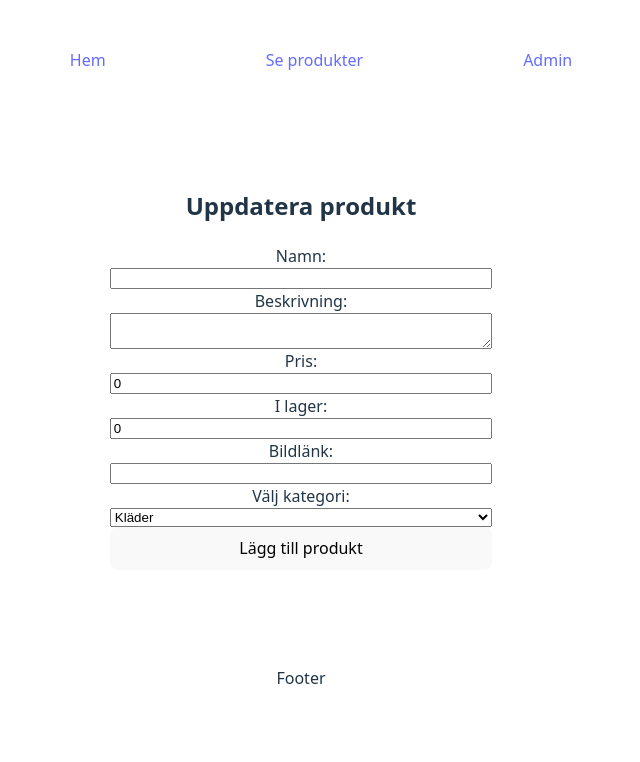
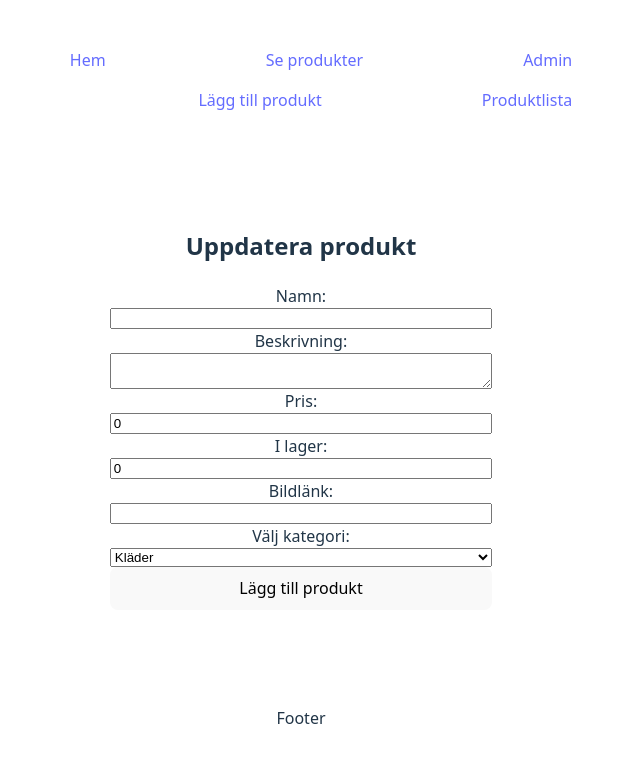
Before and after one commit to clarawappling/ecommerce, a React (Vite) app in the folder ecommerce-client/: page /admin/create-product in a window 1280 px wide. Shown: the top 762 px of the page, without its empty margins (339-979 px from the left). Built offline with nearby package versions, Linux system fonts and the light colour scheme.

Commit message:
temp route solution for admin with just another menu

```diff
--- /dev/null
+++ b/ecommerce-client/src/components/NavigationAdmin.tsx
@@ -0,0 +1,19 @@
+import { NavLink } from "react-router"
+import "../styles/Navigation.css"
+
+export const NavigationAdmin = () => {
+    return (
+        <nav id="admin-nav">
+            <ul>
+                <li>
+                    <NavLink to={"/admin/create-product"}>Lägg till produkt</NavLink>
+                </li>
+
+                <li>
+                    <NavLink to={"/admin/products"}>Produktlista</NavLink>
+                </li>
+                {/* Lägg till customers och ordrar */}
+            </ul>
+        </nav>
+    )
+}
--- a/ecommerce-client/src/pages/CreateProduct.tsx
+++ b/ecommerce-client/src/pages/CreateProduct.tsx
@@ -2,6 +2,7 @@ import { ChangeEvent, FormEvent, useState } from "react"
 import { ProductCreate } from "../models/Product"
 import { useProduct } from "../hooks/useProduct"
 import { useNavigate } from "react-router"
+import { NavigationAdmin } from "../components/NavigationAdmin"
 
 export const CreateProduct = () => {
     const [product, setProduct] = useState<ProductCreate>({name:"", description:"", price:0, stock:0, category:"", image:""})
@@ -37,6 +38,7 @@ export const CreateProduct = () => {
 
     return (
         <>
+        <NavigationAdmin />
         <div className="product-container">
                 <h2>Uppdatera produkt</h2>
                 <form onSubmit={handleSubmit}>
--- a/ecommerce-client/src/pages/ManageProducts.tsx
+++ b/ecommerce-client/src/pages/ManageProducts.tsx
@@ -2,6 +2,7 @@ import { useEffect } from "react";
 import { useProduct } from "../hooks/useProduct"
 import "../styles/ManageProducts.css"
 import { useNavigate } from "react-router";
+import { NavigationAdmin } from "../components/NavigationAdmin";
 
 export const ManageProducts = () => {
     const navigate = useNavigate();
@@ -19,6 +20,8 @@ export const ManageProducts = () => {
     if (isLoading) return <p>Loading..</p>
     if (error) return <p>{error}</p>
     return (
+<>
+        <NavigationAdmin />
         <div>
             <h2>Produktlista</h2>
             <div className="product-list">
@@ -39,5 +42,6 @@ export const ManageProducts = () => {
             </div>
 
         </div>
+        </>
     )
 }
--- a/ecommerce-client/src/styles/Navigation.css
+++ b/ecommerce-client/src/styles/Navigation.css
@@ -1,4 +1,4 @@
-#main-nav {
+#main-nav, #admin-nav {
     ul {
         display: flex;
         list-style: none;
```
